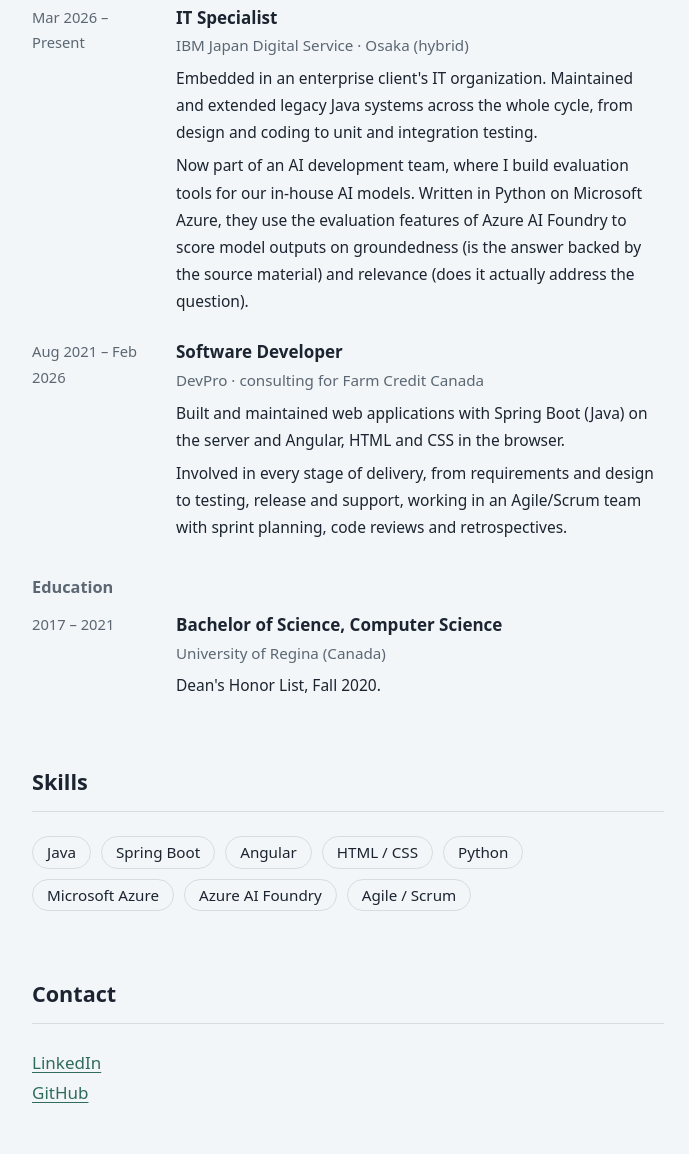
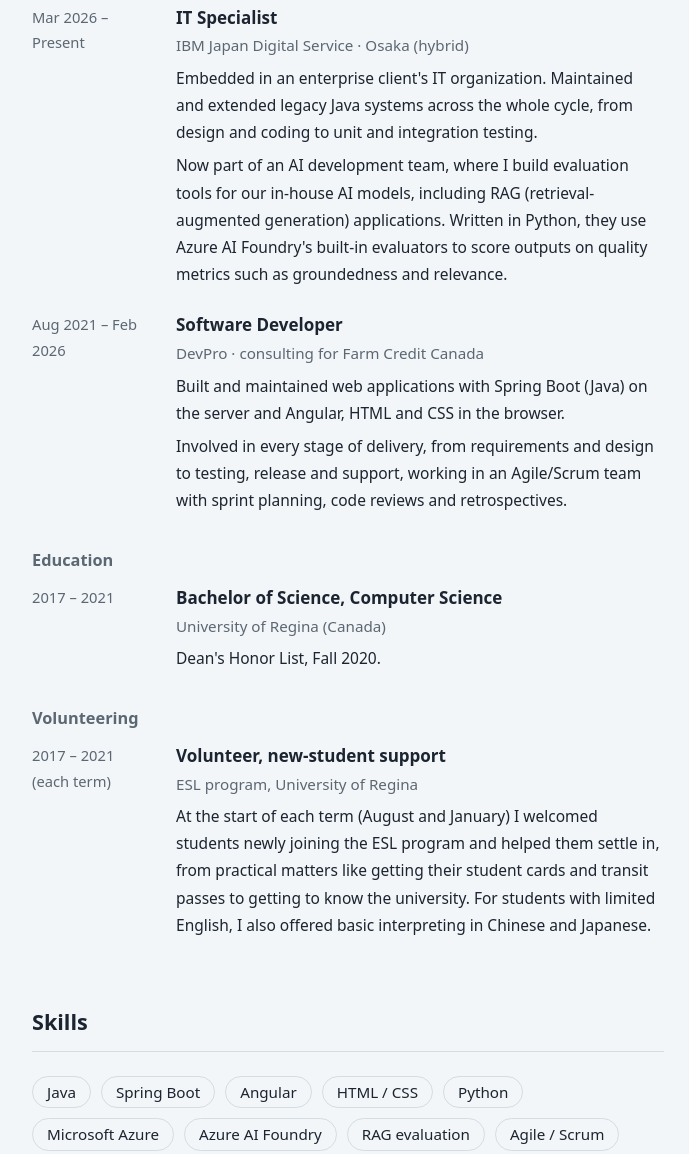
Before and after one commit to JeffreyC1998/JeffreyC1998.github.io, a plain HTML site: page docs/index.html in a window 1280 px wide. Shown: the part 571-1725 px from the top of the page, without its empty margins (292-981 px from the left). Drawn offline with Linux system fonts and the light colour scheme.

Commit message:
Add voluteering experience

```diff
--- a/docs/index.html
+++ b/docs/index.html
@@ -34,7 +34,7 @@
   <h3>Work</h3>
   <div class="entry">
     <div class="when">Mar 2026 – Present</div>
-    <div class="what"><strong>IT Specialist</strong><span class="org">IBM Japan Digital Service · Osaka (hybrid)</span><p>Embedded in an enterprise client's IT organization. Maintained and extended legacy Java systems across the whole cycle, from design and coding to unit and integration testing.</p><p>Now part of an AI development team, where I build evaluation tools for our in-house AI models. Written in Python on Microsoft Azure, they use the evaluation features of Azure AI Foundry to score model outputs on groundedness (is the answer backed by the source material) and relevance (does it actually address the question).</p></div>
+    <div class="what"><strong>IT Specialist</strong><span class="org">IBM Japan Digital Service · Osaka (hybrid)</span><p>Embedded in an enterprise client's IT organization. Maintained and extended legacy Java systems across the whole cycle, from design and coding to unit and integration testing.</p><p>Now part of an AI development team, where I build evaluation tools for our in-house AI models, including RAG (retrieval-augmented generation) applications. Written in Python, they use Azure AI Foundry's built-in evaluators to score outputs on quality metrics such as groundedness and relevance.</p></div>
   </div>
   <div class="entry">
     <div class="when">Aug 2021 – Feb 2026</div>
@@ -46,11 +46,17 @@
     <div class="when">2017 – 2021</div>
     <div class="what"><strong>Bachelor of Science, Computer Science</strong><span class="org">University of Regina (Canada)</span><p>Dean's Honor List, Fall 2020.</p></div>
   </div>
+
+  <h3>Volunteering</h3>
+  <div class="entry">
+    <div class="when">2017 – 2021 (each term)</div>
+    <div class="what"><strong>Volunteer, new-student support</strong><span class="org">ESL program, University of Regina</span><p>At the start of each term (August and January) I welcomed students newly joining the ESL program and helped them settle in, from practical matters like getting their student cards and transit passes to getting to know the university. For students with limited English, I also offered basic interpreting in Chinese and Japanese.</p></div>
+  </div>
 </section>
 
 <section id="skills">
   <h2>Skills</h2>
-  <ul class="tags"><li>Java</li><li>Spring Boot</li><li>Angular</li><li>HTML / CSS</li><li>Python</li><li>Microsoft Azure</li><li>Azure AI Foundry</li><li>Agile / Scrum</li></ul>
+  <ul class="tags"><li>Java</li><li>Spring Boot</li><li>Angular</li><li>HTML / CSS</li><li>Python</li><li>Microsoft Azure</li><li>Azure AI Foundry</li><li>RAG evaluation</li><li>Agile / Scrum</li></ul>
 </section>
 
 <section id="contact">
```
Also changed, not shown: docs/ja.html (+8 -2 lines), docs/zh.html (+8 -2 lines).
